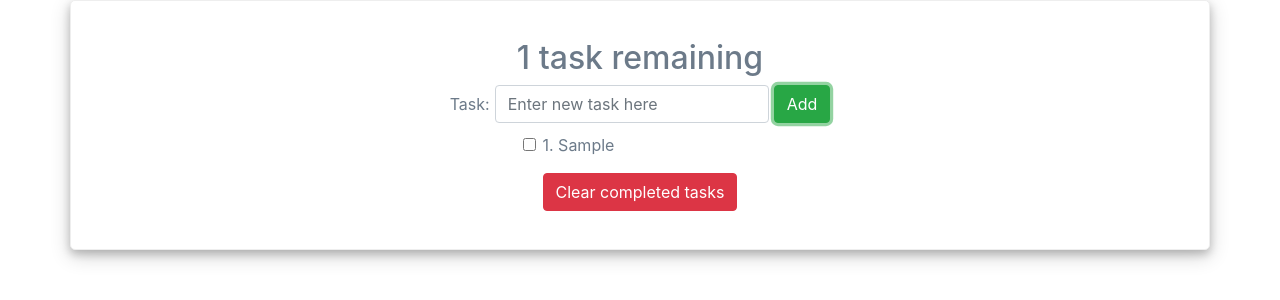
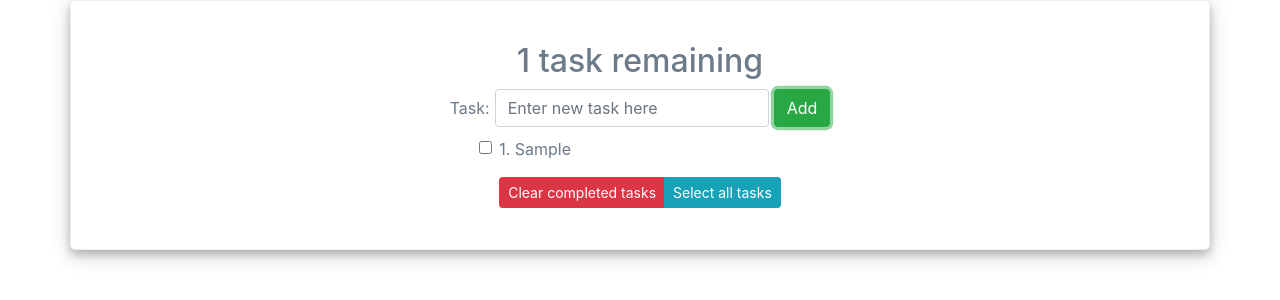
Before and after one commit to rthomas29/react-todo, a React (Create React App) app: page / in a window 1280 px wide. Both pictures are taken after typing "Sample" into the empty fields and a click on the button "Add". Shown: the top 300 px of the page. Built offline with nearby package versions, Linux system fonts and the light colour scheme.

Commit message:
:art: Formatting changes

```diff
--- a/public/index.html
+++ b/public/index.html
@@ -23,7 +23,7 @@
       work correctly both with client-side routing and a non-root public URL.
       Learn how to configure a non-root public URL by running `npm run build`.
     -->
-    <title>React App</title>
+    <title>To-Do List</title>
   </head>
   <body>
     <noscript>You need to enable JavaScript to run this app.</noscript>
--- a/src/components/Button/index.js
+++ b/src/components/Button/index.js
@@ -1,9 +1,15 @@
 import React, { Fragment } from 'react'
 
-const Button = ({ className = 'btn btn-primary', type = 'button', onClick = () => { }, children }) => {
+const Button = ({
+  className = 'btn btn-primary',
+  type = 'button',
+  onClick = () => { },
+  style = {},
+  children
+}) => {
   return (
     <Fragment>
-      <button type={type} className={className} onClick={() => onClick()}>
+      <button type={type} className={className} style={style} onClick={() => onClick()}>
         {children}
       </button>
     </Fragment>
--- a/src/components/TodoList/index.js
+++ b/src/components/TodoList/index.js
@@ -2,7 +2,17 @@ import React from 'react'
 import Button from '../Button'
 import './styles.css'
 
-const TodoList = ({ todos, handleTaskDelete, toggleTaskCompletion, deleteCompletedTasks, numTasks }) => (
+const TodoList = ({
+  todos,
+  handleTaskDelete,
+  toggleTaskCompletion,
+  deleteCompletedTasks,
+  toggleAllTasksCompletion,
+  allMarkedComplete,
+  numTasks
+}) => {
+  const markedCompleteBtnText = allMarkedComplete ? 'Unselect tasks' : 'Select all tasks'
+  return (
     <main className='list-container'>
       {
         todos.map((todo, i) => {
@@ -31,11 +41,15 @@ const TodoList = ({ todos, handleTaskDelete, toggleTaskCompletion, deleteComplet
         })
       }
       {numTasks > 0 &&
-      <Button className='btn btn-danger' onClick={deleteCompletedTasks}>
+        <div className='btn-group'>
+          <Button className='btn btn-sm btn-danger' onClick={deleteCompletedTasks}>
             Clear completed tasks
           </Button>
+          <Button className='btn btn-sm btn-info' onClick={toggleAllTasksCompletion}>{markedCompleteBtnText}</Button>
+        </div>
       }
     </main>
   )
+}
 
 export default TodoList
--- a/src/components/TodoList/styles.css
+++ b/src/components/TodoList/styles.css
@@ -11,3 +11,9 @@
 .complete {
   text-decoration: line-through;
 }
+
+.btn-group {
+  display: flex;
+  flex-flow: row nowrap;
+  max-width: 300;
+}
```
Lines whose indentation alone changed are shown as unchanged.
